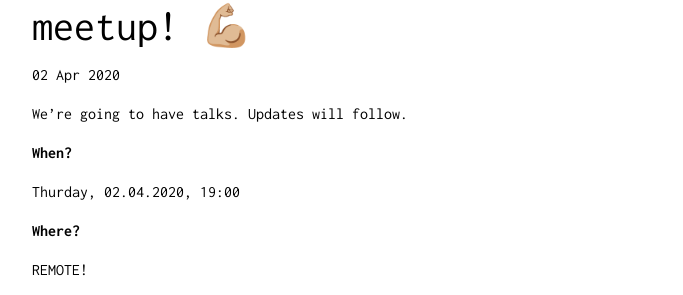
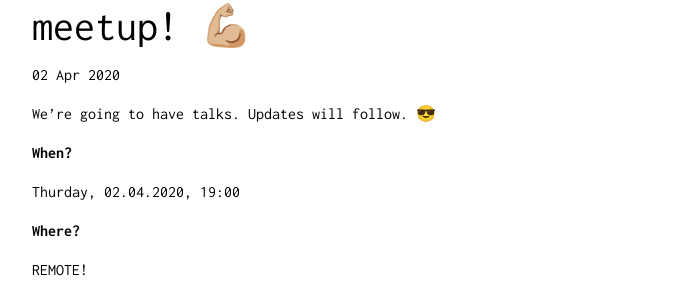
Before and after one commit to cocoaheads-hh/cocoaheads-hh.github.io, a Jekyll site: the page built from _posts/2020-04-02-april-meetup.md, in a window 1280 px wide. Shown: the part 127-422 px from the top of the page, without its empty margins (298-981 px from the left). Built offline with Jekyll 4.4.1, drawn with Linux system fonts in a browser that asks for light colours; Markdown is read by kramdown in place of the engine named in the settings.

```diff
--- a/_posts/2020-04-02-april-meetup.md
+++ b/_posts/2020-04-02-april-meetup.md
@@ -6,7 +6,7 @@ categories: events
 ---
 
 We're going to have talks.
-Updates will follow.
+Updates will follow. 😎
 
 **When?**
 
```
